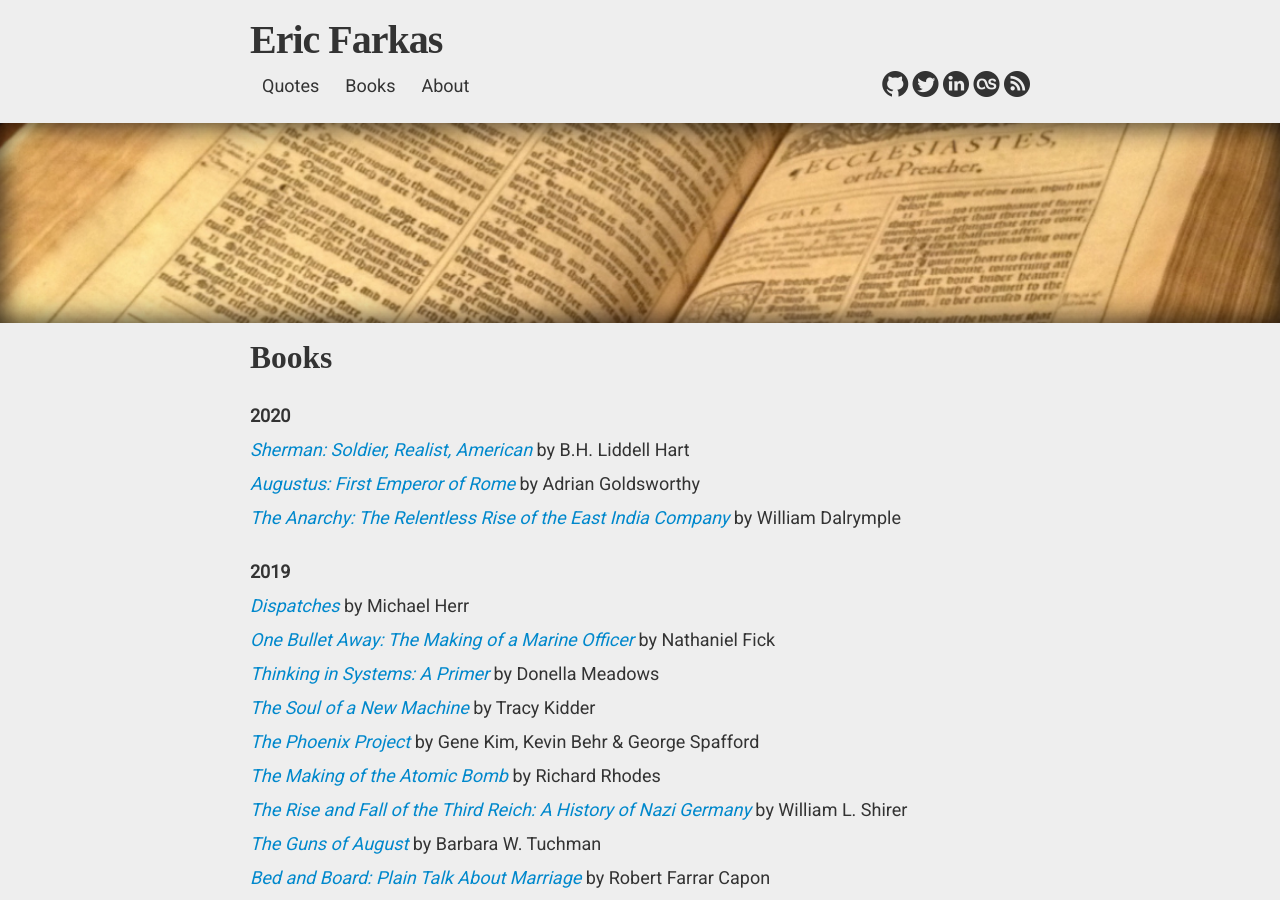
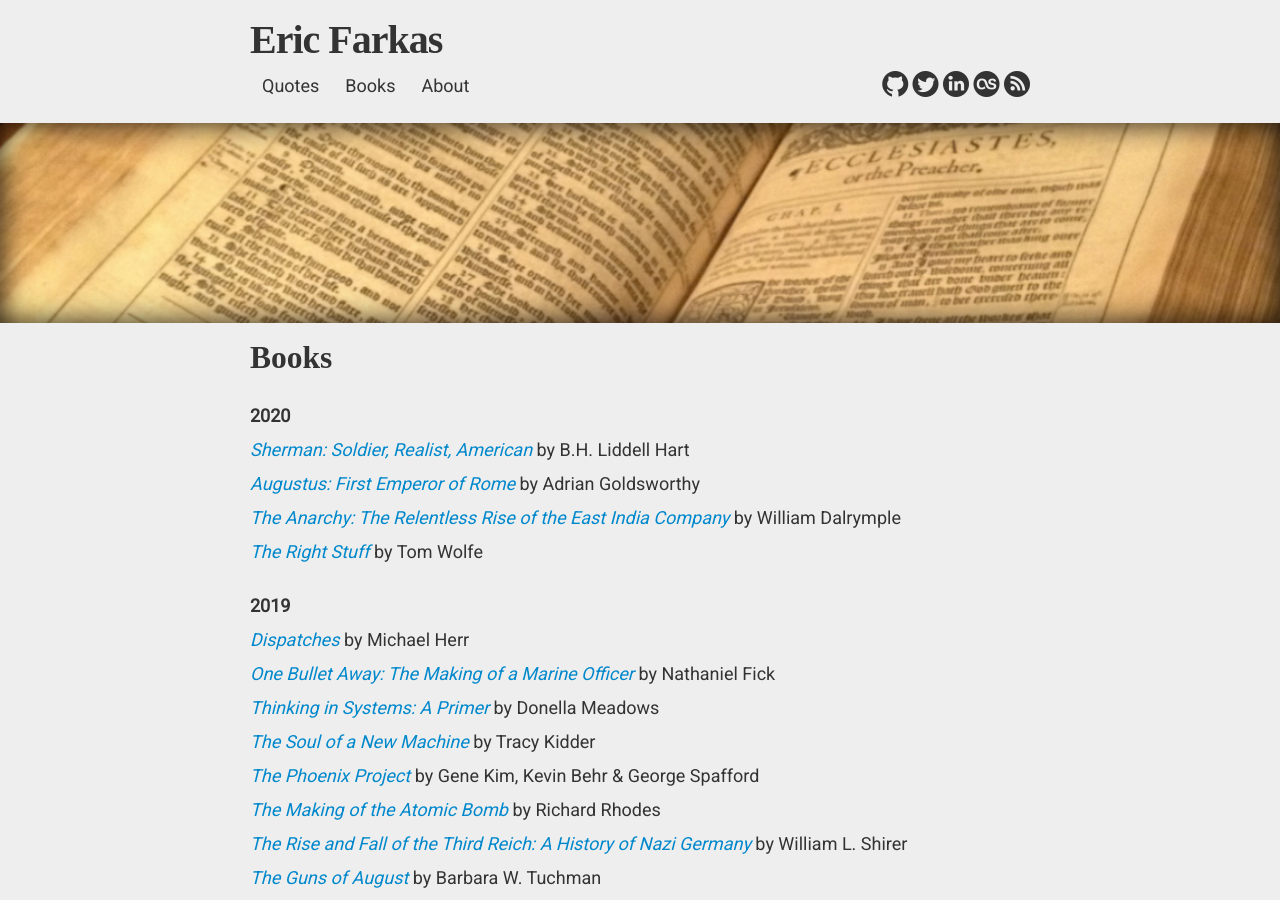
Before and after one commit to speric/speric.github.com, a Jekyll site: the page built from books/index.html, in a window 1280 px wide and 900 px high. Built offline with Jekyll 4.4.1, drawn with Linux system fonts in a browser that asks for light colours; some web fonts are replaced; comment, search, counter and statistics services are not loaded.

Commit message:
Add 'The Right Stuff'

```diff
--- a/books/index.html
+++ b/books/index.html
@@ -13,6 +13,7 @@ header_img: "quotes.jpg"
 <p><i><a href="https://www.amazon.com/Sherman-Soldier-Realist-American/dp/B07YPLX4L7/">Sherman: Soldier, Realist, American</a></i> by B.H. Liddell Hart</p>
 <p><i><a href="https://www.amazon.com/Augustus-First-Emperor-Adrian-Goldsworthy/dp/0300216661">Augustus: First Emperor of Rome</a></i> by Adrian Goldsworthy</p>
 <p><i><a href="https://www.bloomsbury.com/uk/the-anarchy-9781408864371/">The Anarchy: The Relentless Rise of the East India Company</a></i> by William Dalrymple</p>
+<p><i><a href="https://www.audible.com/pd/The-Right-Stuff-Audiobook/B077K8CR41">The Right Stuff</a></i> by Tom Wolfe</p>
 
 <br/>
 
```
